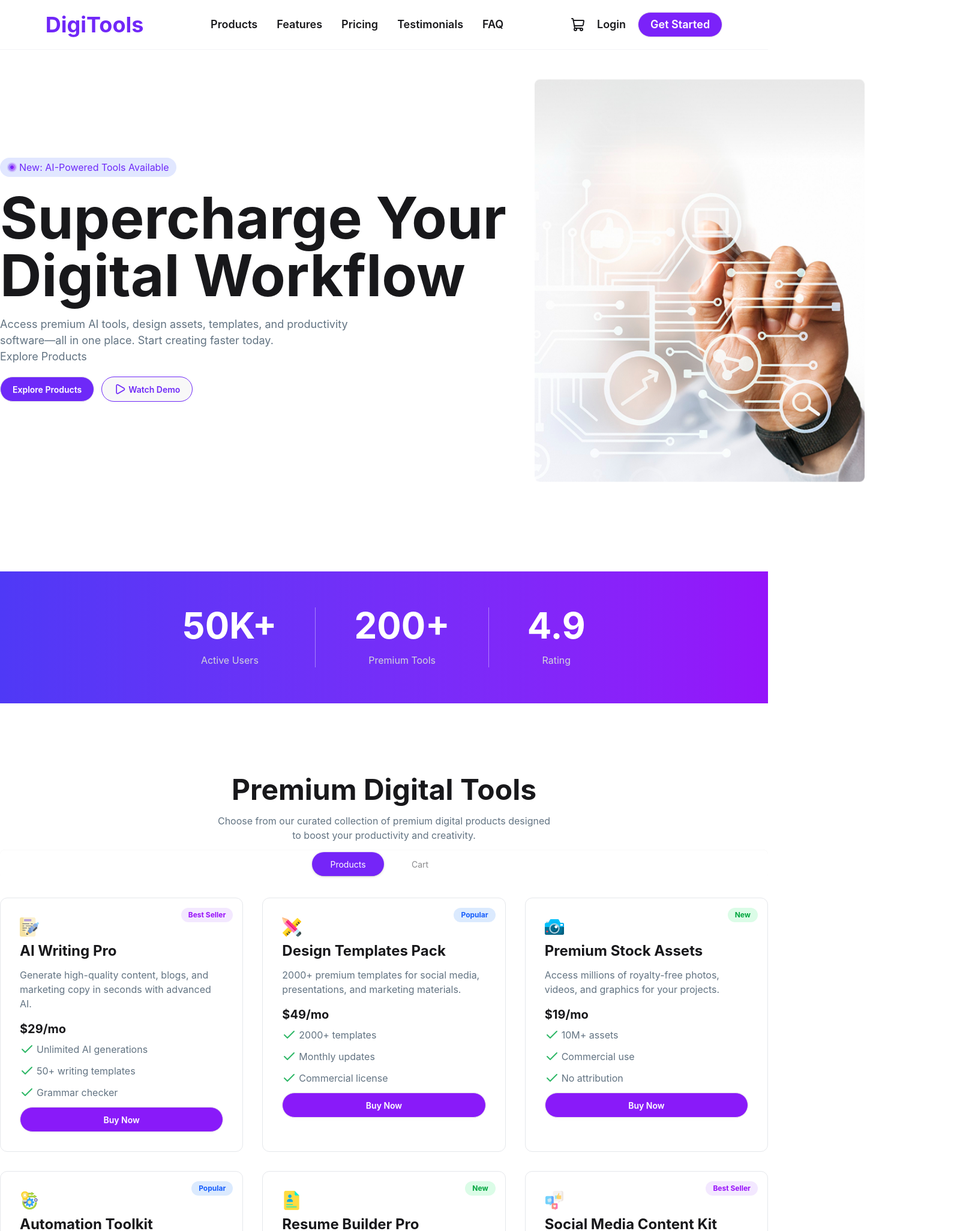
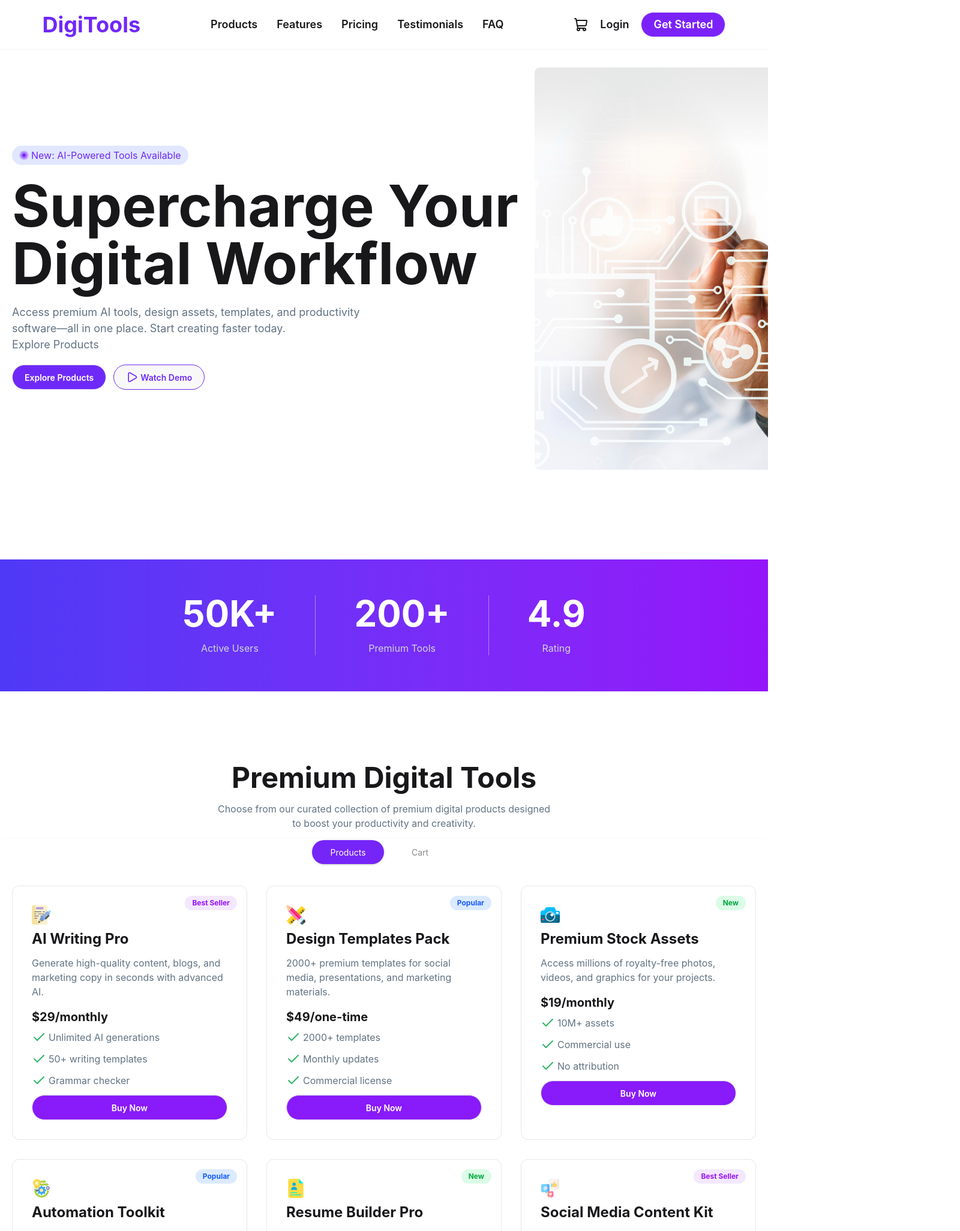
Before and after one commit to tashimtishan/my-assignment-6, a React (Vite) app: page / in a window 1280 px wide. Shown: the top 2053 px of the page at 60% size, 1600 px wide, since content can reach past the window. Built offline with nearby package versions, Linux system fonts and the light colour scheme.

Commit message:
just finished working on everthing

```diff
--- a/src/Components/Navbar/Banner/Banner.jsx
+++ b/src/Components/Navbar/Banner/Banner.jsx
@@ -1,10 +1,10 @@
 import { Play } from "lucide-react";
 const Banner = () => {
     return (
-        <section className="flex max-w-7xl mx-auto mt-15 gap-15 min-h-150">
+        <section className="flex flex-col md:flex-row max-w-7xl mx-auto mt-10 gap-10 min-h-auto md:min-h-150 px-5">
             <div className=" w-fit shrink-0 mt-30 mr-3">
                 <p className="inline-flex items-center gap-1 rounded-full bg-[rgb(225,231,255)] px-3 py-1 text-[rgb(110,41,248)] mb-5"><img src="../src/assets/Group 5 (1).png" alt="" />New: AI-Powered Tools Available</p>
-                <h1 className="font-bold text-8xl mb-5">Supercharge Your<br />Digital Workflow</h1>
+                <h1 className="font-bold text-5xl md:text-8xl mb-5">Supercharge Your<br />Digital Workflow</h1>
                 <p className="text-[#627382] text-[18px] mb-5">Access premium AI tools, design assets, templates, and productivity<br />software—all in one place. Start creating faster today.<br />Explore Products</p>
                <div className="flex gap-3">
                  <button className="btn rounded-full bg-[rgb(110,41,248)] text-white p-5">Explore Products</button>
@@ -12,7 +12,7 @@ const Banner = () => {
                </div>
             </div>
             <div className="flex-1">
-               <img className="w-full h-full scale-110 mt-5 min-w-125" src="/banner.png" alt="" />
+               <img className="w-full h-full scale-110 mt-5 min-w-0 md:min-w-125" src="/banner.png" alt="" />
             </div>
         </section>
     );
--- a/src/Components/Navbar/Cart.jsx
+++ b/src/Components/Navbar/Cart.jsx
@@ -9,7 +9,7 @@ const Cart = ({cart,SetCart}) => {
     }
     console.log(cart)
     return (
-       <section className="max-w-7xl mx-auto p-10 rounded-xl border border-gray-300">
+       <section className="max-w-7xl mx-auto p-5 md:p-10 rounded-xl border border-gray-300 mx-4 md:mx-auto">
         <h1 className="font-bold text-2xl">Your Cart</h1>
         <div>
             <div>
--- a/src/Components/Navbar/Carts/Carts.jsx
+++ b/src/Components/Navbar/Carts/Carts.jsx
@@ -22,7 +22,7 @@ const Carts = ({ModelPromise,Activetab,Useactivetab,cart,SetCart}) => {
              <input type="radio" name="my_tabs_1" className={`tab rounded-full w-30 ${Activetab === "Products" ? "tab-active bg-[#7525f8]! text-white!" : ""}`}  aria-label="Products" defaultChecked onClick={()=>Useactivetab("Products")}/>
              <input type="radio" name="my_tabs_1" className={`tab rounded-full w-30 ${Activetab === "Cart" ? "tab-active bg-[#7525f8]! text-white!" : ""}`}  aria-label="Cart" onClick={()=>Useactivetab("Cart")}/>
              </div>
-               <div className="max-w-7xl mx-auto grid gap-8 grid-cols-3">
+               <div className="max-w-7xl mx-auto grid gap-8 grid-cols-1 md:grid-cols-3 px-5">
                 { Activetab === "Products" && models.map((model,index)=>
                <Modelcarts model={model} index={index} key={model.id} cart={cart} SetCart={SetCart}></Modelcarts>
             )}
--- a/src/Components/Navbar/Footer/Footer.jsx
+++ b/src/Components/Navbar/Footer/Footer.jsx
@@ -1,8 +1,8 @@
 const Footer = () => {
     return (
        <footer className="bg-[#101727]">
-      <div className="flex max-w-8xl mx-auto text-white p-50 gap-20">
-          <div className="mx-20">
+      <div className="flex flex-col md:flex-row max-w-8xl mx-auto text-white p-10 md:p-50 gap-10 md:gap-20">
+          <div className="md:mx-20">
         <h1 className="text-5xl font-bold mb-5">DigiTools</h1>
         <p>Premium digital tools for creators,<br /> professionals, and businesses. Work smarter with our suite of powerful tools.</p>
         </div>
--- a/src/Components/Navbar/Getstartedsteps/Getstartedsteps.jsx
+++ b/src/Components/Navbar/Getstartedsteps/Getstartedsteps.jsx
@@ -1,11 +1,11 @@
 const Getstartedsteps = () => {
     return (
-        <section className="p-50 bg-[#F9FAFC] mt-30">
+        <section className="px-10 py-20 md:p-50 bg-[#F9FAFC] mt-30">
             <div className="text-center">
             <h2 className="font-bold text-5xl mb-3">Get Started in 3 Steps</h2>
             <p className="text-[#627382] mb-8">Start using premium digital tools in minutes, not hours.</p>
             </div>
-            <div className="max-w-7xl mx-auto grid grid-cols-3 gap-9">
+            <div className="max-w-7xl mx-auto grid grid-cols-1 md:grid-cols-3 gap-9">
                 <div className="px-5 py-30 flex flex-col items-center text-center rounded-xl bg-white shadow-lg">
                 <img src="/user.png" className="rounded-full p-4 bg-[rgb(243,232,254)] mb-5" alt="" />
                 <h3 className="text-2xl font-semibold mb-3">Create Account</h3>
--- a/src/Components/Navbar/Modelcarts.jsx
+++ b/src/Components/Navbar/Modelcarts.jsx
@@ -36,7 +36,7 @@ const Modelcarts = ({model,index,cart,SetCart}) => {
             <p className="text-[#627382] mb-4">{model.description}</p>
             </div>
             <div>
-            <p className="font-bold text-xl mb-2">${model.price}/mo</p>
+            <p className="font-bold text-xl mb-2">${model.price}/{model.period}</p>
             </div>
             <div>
             {model.features.map(feature=><p className="text-[#627382] flex items-center gap-1 mb-3">
--- a/src/Components/Navbar/Navbar.jsx
+++ b/src/Components/Navbar/Navbar.jsx
@@ -1,14 +1,20 @@
-import { ShoppingCart } from "lucide-react";
+import { ShoppingCart,Menu } from "lucide-react";
+import { useState } from "react";
 const Navbar = ({cart}) => {
+
+    const [menuOpen, setMenuOpen] = useState(false)
     return (
 
         <div>
-                    <nav className="flex justify-around items-center p-5">
+            <nav className="flex flex-col md:flex-row justify-around items-center p-5 gap-4">
             <div>
             <h1 className="font-bold text-4xl text-[rgb(112,39,248)]">DigiTools</h1>
             </div>
-            <div>
-            <ul className="flex gap-8 font-semibold text-lg">
+            <div className="relative">
+           <button className="md:hidden" onClick={() => setMenuOpen(!menuOpen)}>
+           <Menu />
+           </button>
+           <ul className={`${menuOpen ? "flex" : "hidden"} md:flex flex-col md:flex-row absolute md:static top-10 right-0 bg-white md:bg-transparent shadow md:shadow-none p-5 md:p-0 rounded-xl gap-4 md:gap-8 font-semibold text-lg z-50`}>
            <li><a href="#">Products</a></li>
            <li><a href="#">Features</a></li>
            <li><a href="#">Pricing</a></li>
--- a/src/Components/Navbar/PricingSection/PricingSection.jsx
+++ b/src/Components/Navbar/PricingSection/PricingSection.jsx
@@ -1,12 +1,12 @@
 import { Check } from "lucide-react";
 const PricingSection = () => {
     return (
-      <section className="p-50">
+      <section className="px-5 py-20 md:p-50">
         <div className="text-center">
         <h1 className="text-5xl font-bold mb-4">Simple, Transparent Pricing</h1>
         <p className="mb-10">Choose the plan that fits your needs. Upgrade or downgrade anytime.</p>
         </div>
-       <div className="flex justify-center gap-10 mt-5">
+       <div className="flex flex-col md:flex-row justify-center gap-10 mt-5 px-5">
          <div className="shadow-lg p-10 rounded-2xl bg-[rgb(249,250,252)]">
         <h4 className="font-bold text-2xl">Starter</h4>
         <p className="mb-5">Perfect for getting started</p>
--- a/src/Components/Navbar/Ratings/Ratings.jsx
+++ b/src/Components/Navbar/Ratings/Ratings.jsx
@@ -1,7 +1,7 @@
 const Ratings = () => {
     return (
         <section className="mt-50 bg-linear-to-r from-[#4F39F6] to-[#9514FA] p-15">
-           <div className="flex  divide-x divide-white/40 justify-center">
+           <div className="flex flex-col md:flex-row divide-y md:divide-y-0 md:divide-x divide-white/40 justify-center">
              <div className="px-16 text-center">
             <h2 className="font-bold text-6xl text-white mb-4">50K+</h2>
             <p className="text-gray-300">Active Users</p>
--- a/src/index.css
+++ b/src/index.css
@@ -1,2 +1,5 @@
 @import "tailwindcss";
 @plugin "daisyui";
+html, body {
+  overflow-x: hidden;
+}
```
Lines whose indentation alone changed are shown as unchanged.
